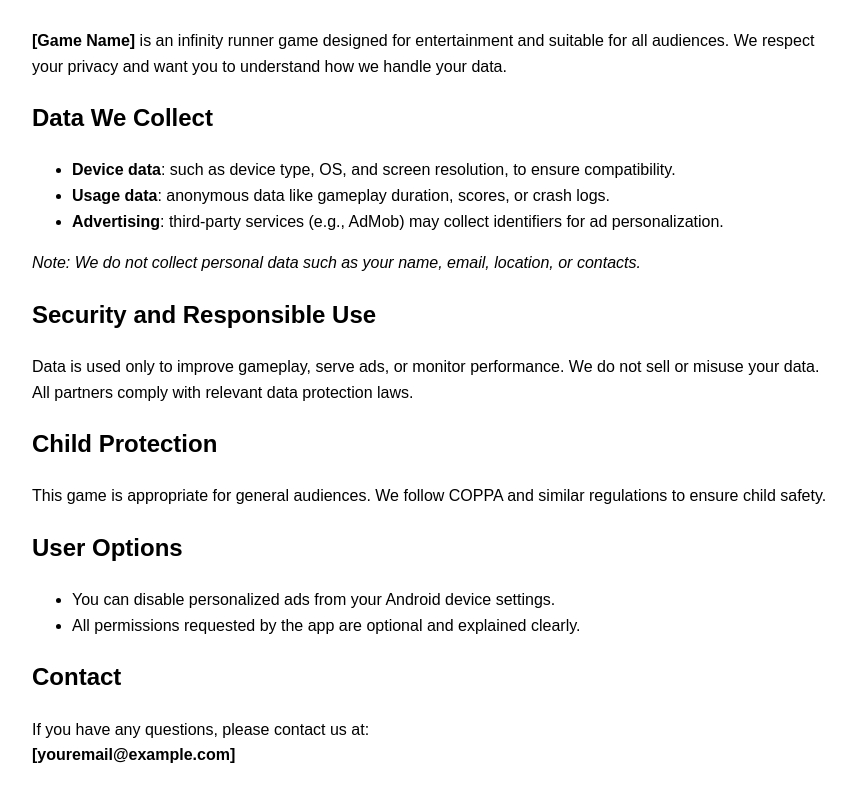
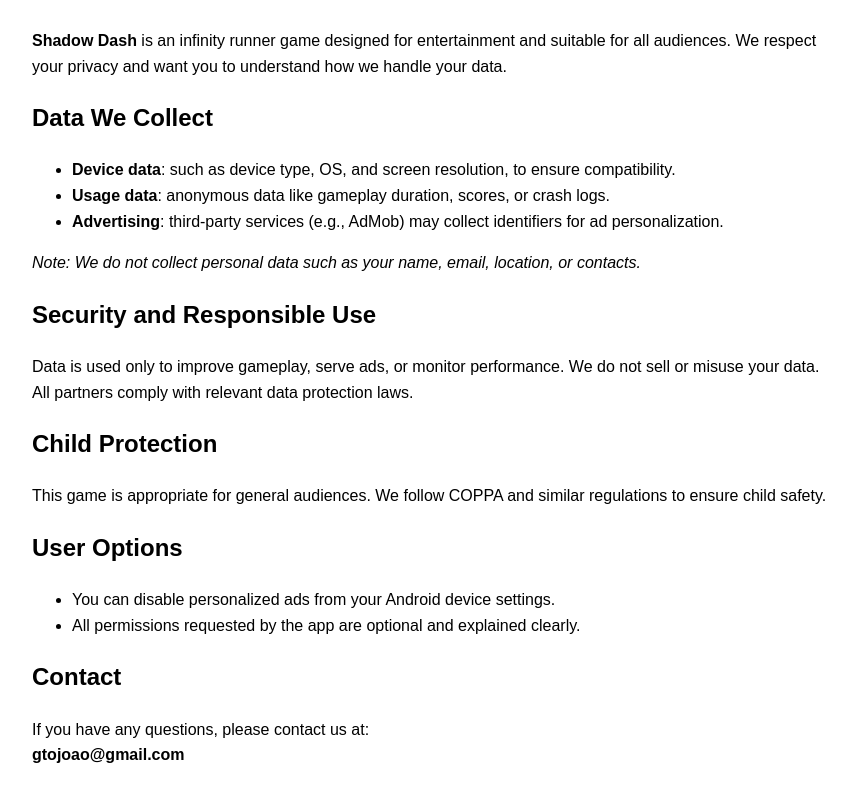
Before and after one commit to juandelgadodev/privacy-policy, a plain HTML site: page index.html in a window 1280 px wide. Shown: the part 106-908 px from the top of the page, without its empty margins (208-1064 px from the left). Drawn offline with Linux system fonts and the light colour scheme.

Commit message:
Update index.html

```diff
--- a/index.html
+++ b/index.html
@@ -7,7 +7,7 @@
 </head>
 <body style="font-family: sans-serif; line-height: 1.6; max-width: 800px; margin: 20px auto; padding: 20px;">
     <h1>Privacy Policy</h1>
-    <p><strong>[Game Name]</strong> is an infinity runner game designed for entertainment and suitable for all audiences. We respect your privacy and want you to understand how we handle your data.</p>
+    <p><strong>Shadow Dash</strong> is an infinity runner game designed for entertainment and suitable for all audiences. We respect your privacy and want you to understand how we handle your data.</p>
 
     <h2>Data We Collect</h2>
     <ul>
@@ -31,6 +31,6 @@
 
     <h2>Contact</h2>
     <p>If you have any questions, please contact us at: <br>
-    <strong>[youremail@example.com]</strong></p>
+    <strong>gtojoao@gmail.com</strong></p>
 </body>
 </html>
```
